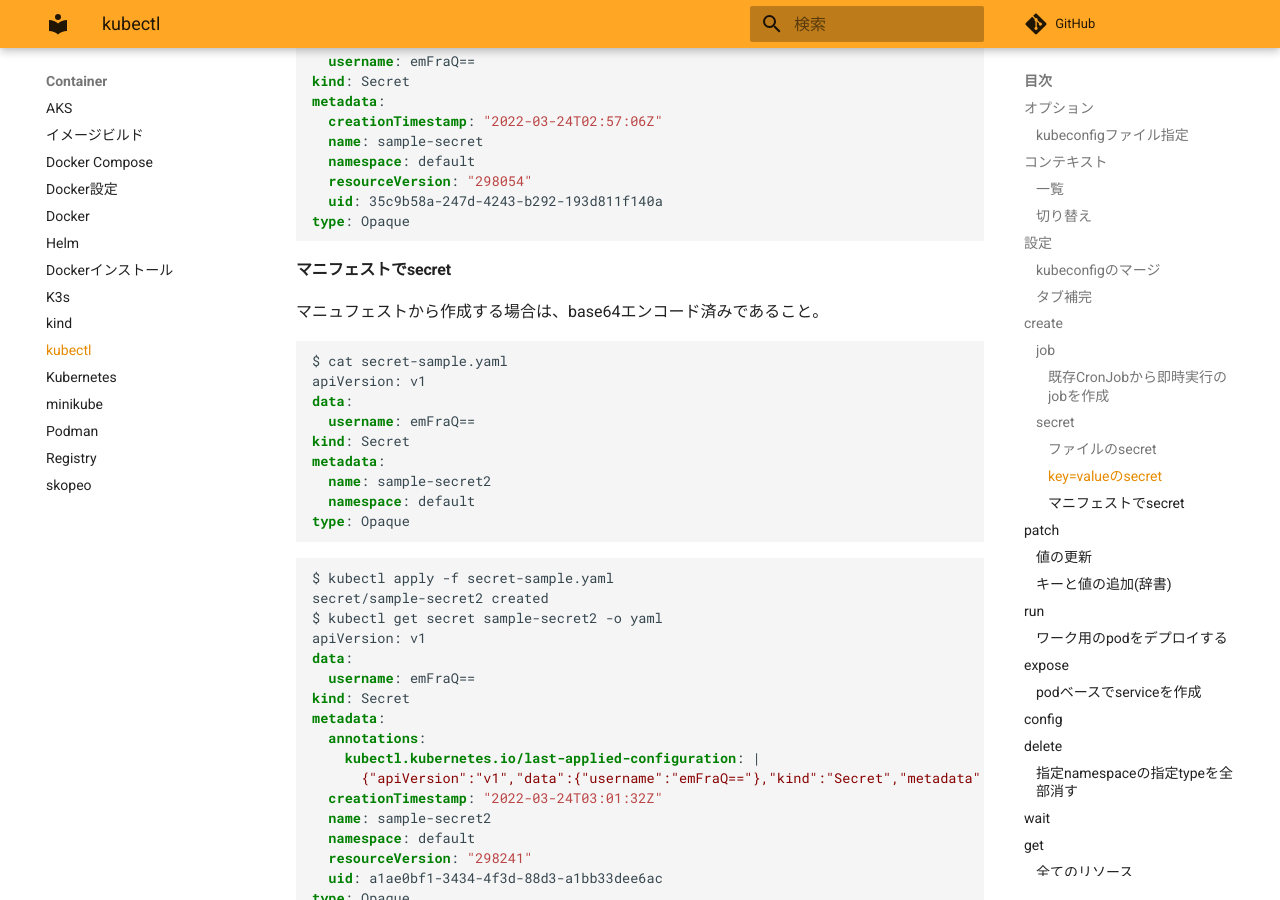
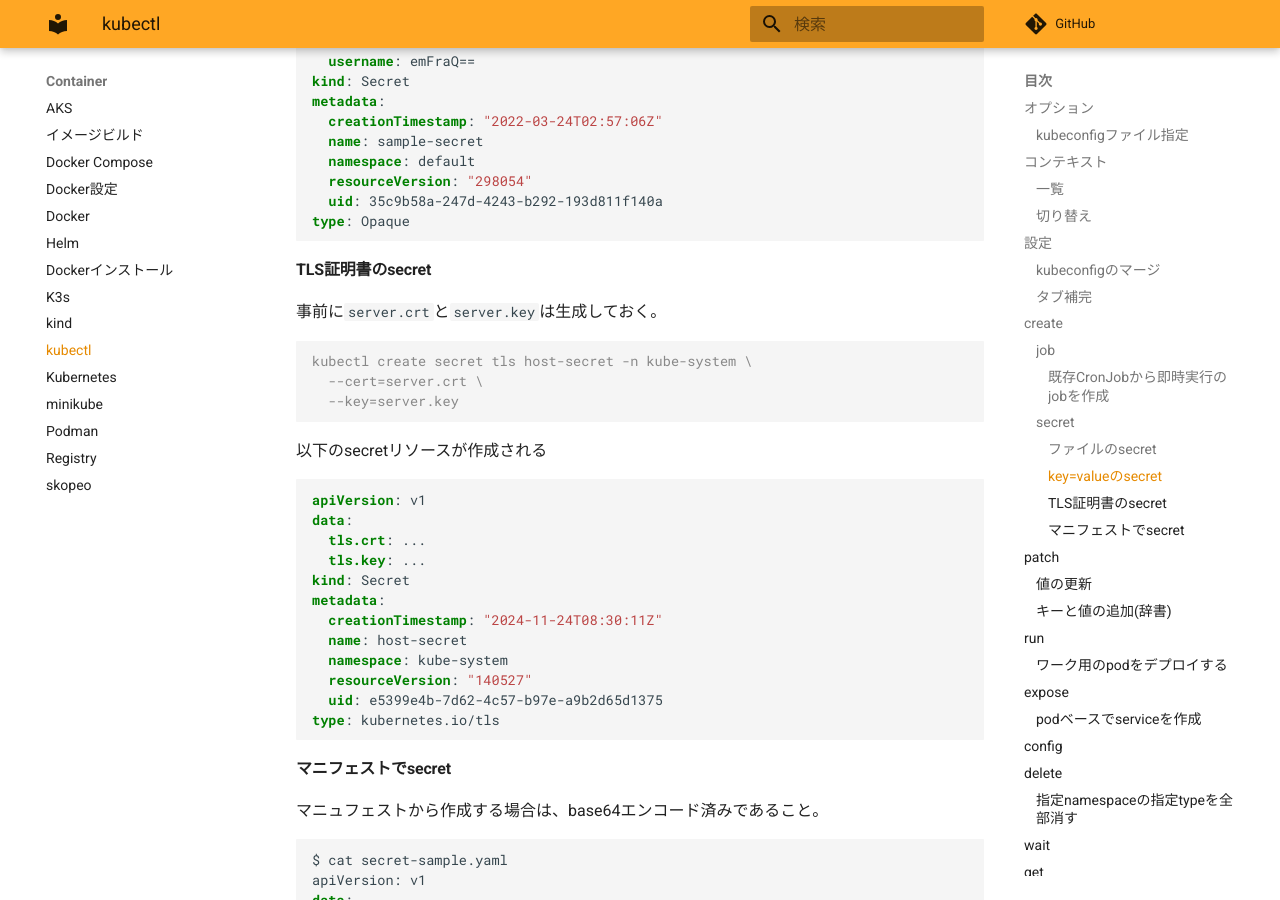
Before and after one commit to zaki-lknr/docs, an MkDocs documentation site: the page built from docs/Container/kubectl.md, in a window 1280 px wide and 900 px high, scrolled down 2472 px. Built offline with MkDocs 1.6.1 and Material for MkDocs 9.7.7, drawn with Linux system fonts in a browser that asks for light colours; comment, search, counter and statistics services are not loaded.

Commit message:
add: container/kubectl: TLS証明書のsecret作成

````diff
--- a/docs/Container/kubectl.md
+++ b/docs/Container/kubectl.md
@@ -122,6 +122,33 @@ metadata:
   resourceVersion: "298054"
   uid: 35c9b58a-247d-4243-b292-193d811f140a
 type: Opaque
+```
+
+#### TLS証明書のsecret
+
+事前に`server.crt`と`server.key`は生成しておく。
+
+```console
+kubectl create secret tls host-secret -n kube-system \
+  --cert=server.crt \
+  --key=server.key
+```
+
+以下のsecretリソースが作成される
+
+```yaml
+apiVersion: v1
+data:
+  tls.crt: ...
+  tls.key: ...
+kind: Secret
+metadata:
+  creationTimestamp: "2024-11-24T08:30:11Z"
+  name: host-secret
+  namespace: kube-system
+  resourceVersion: "140527"
+  uid: e5399e4b-7d62-4c57-b97e-a9b2d65d1375
+type: kubernetes.io/tls
 ```
 
 #### マニフェストでsecret
````
